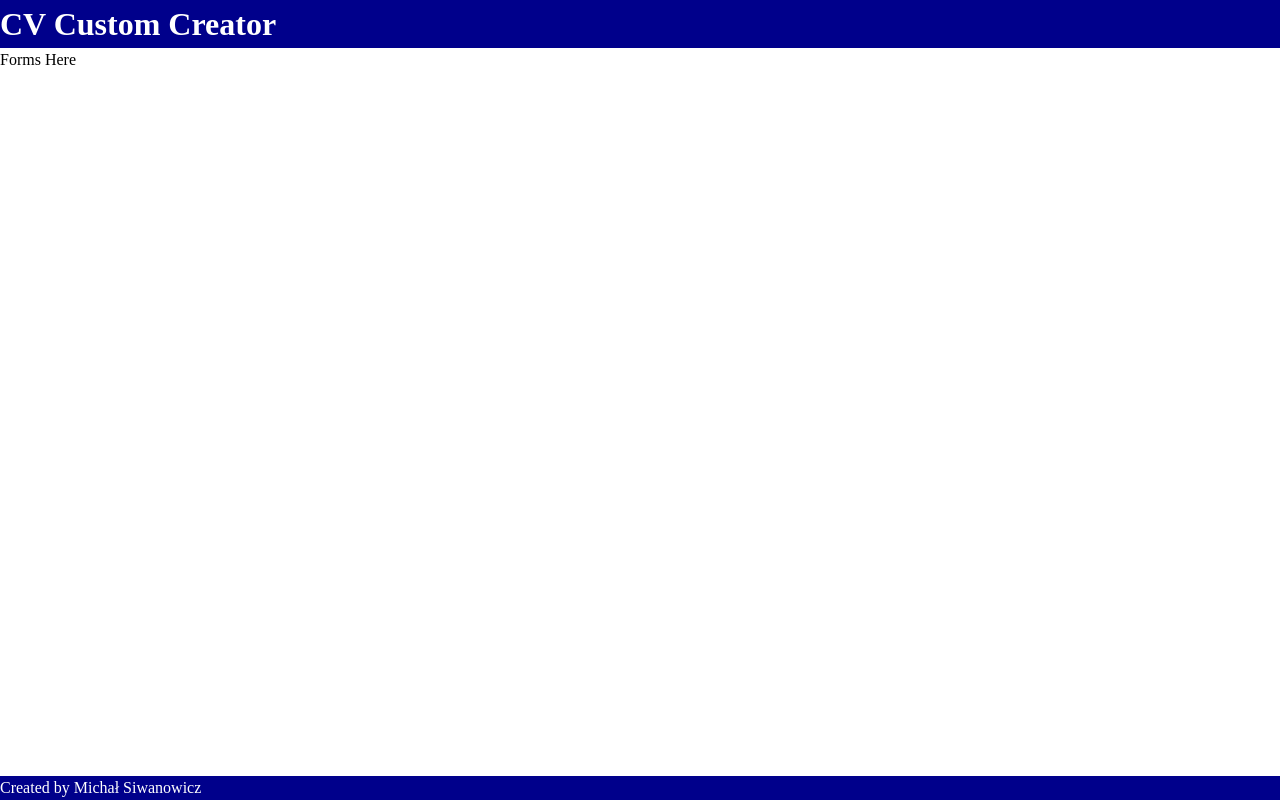
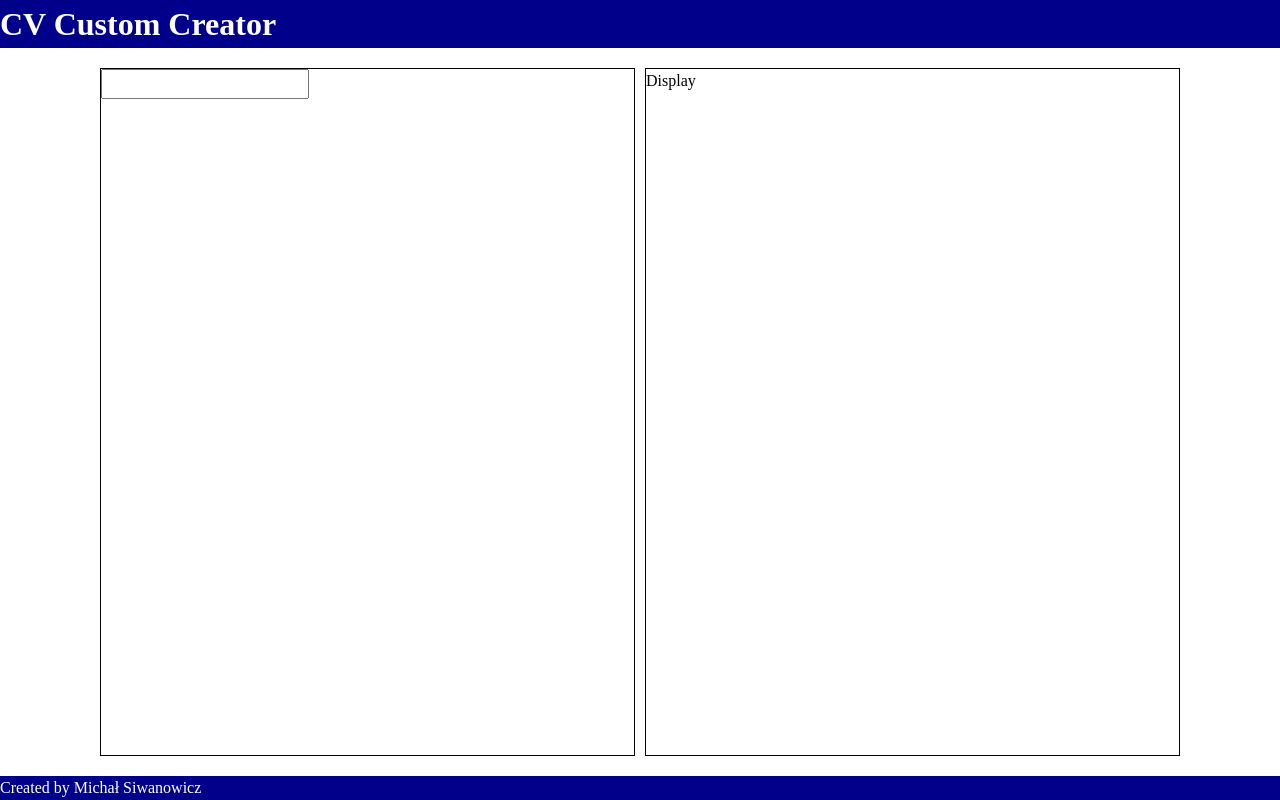
Before and after one commit to micsiw/cv-creator, a React (Create React App) app: page / in a window 1280 px wide. Built offline with nearby package versions, Linux system fonts and the light colour scheme.

Commit message:
added some styling to visualise project

```diff
--- a/public/index.html
+++ b/public/index.html
@@ -24,7 +24,7 @@
       work correctly both with client-side routing and a non-root public URL.
       Learn how to configure a non-root public URL by running `npm run build`.
     -->
-    <title>React App</title>
+    <title>CV Creator</title>
   </head>
   <body>
     <noscript>You need to enable JavaScript to run this app.</noscript>
--- /dev/null
+++ b/src/components/CV-Display/display.js
@@ -0,0 +1,13 @@
+import React, { Component } from "react";
+
+class Display extends Component {
+  render() {
+    return (
+      <div className="display">
+        <p>Display</p>
+      </div>
+    );
+  }
+}
+
+export default Display;
--- /dev/null
+++ b/src/components/CV-Form/forms.js
@@ -0,0 +1,13 @@
+import React, { Component } from "react";
+
+class Forms extends Component {
+  render() {
+    return (
+      <div className="forms">
+        <input type="text"></input>
+      </div>
+    );
+  }
+}
+
+export default Forms;
--- a/src/components/main.js
+++ b/src/components/main.js
@@ -1,10 +1,14 @@
 import React, { Component } from "react";
+import Forms from "./CV-Form/forms";
+import Display from "./CV-Display/display";
+import "../styles/Main.css";
 
 class Main extends Component {
   render() {
     return (
       <div className="main">
-        <p>Forms Here</p>
+        <Forms />
+        <Display />
       </div>
     );
   }
--- /dev/null
+++ b/src/styles/Main.css
@@ -0,0 +1,18 @@
+.main {
+  padding: 20px 100px;
+  display: flex;
+  gap: 10px;
+  flex-wrap: wrap;
+}
+
+.forms {
+  flex: 1;
+  border: 1px solid black;
+  min-width: 450px;
+}
+
+.display {
+  flex: 1;
+  border: 1px solid black;
+  min-width: 450px;
+}
```
Also changed, not shown: public/manifest.json, src/components/CV-Form/personal.js (added).
